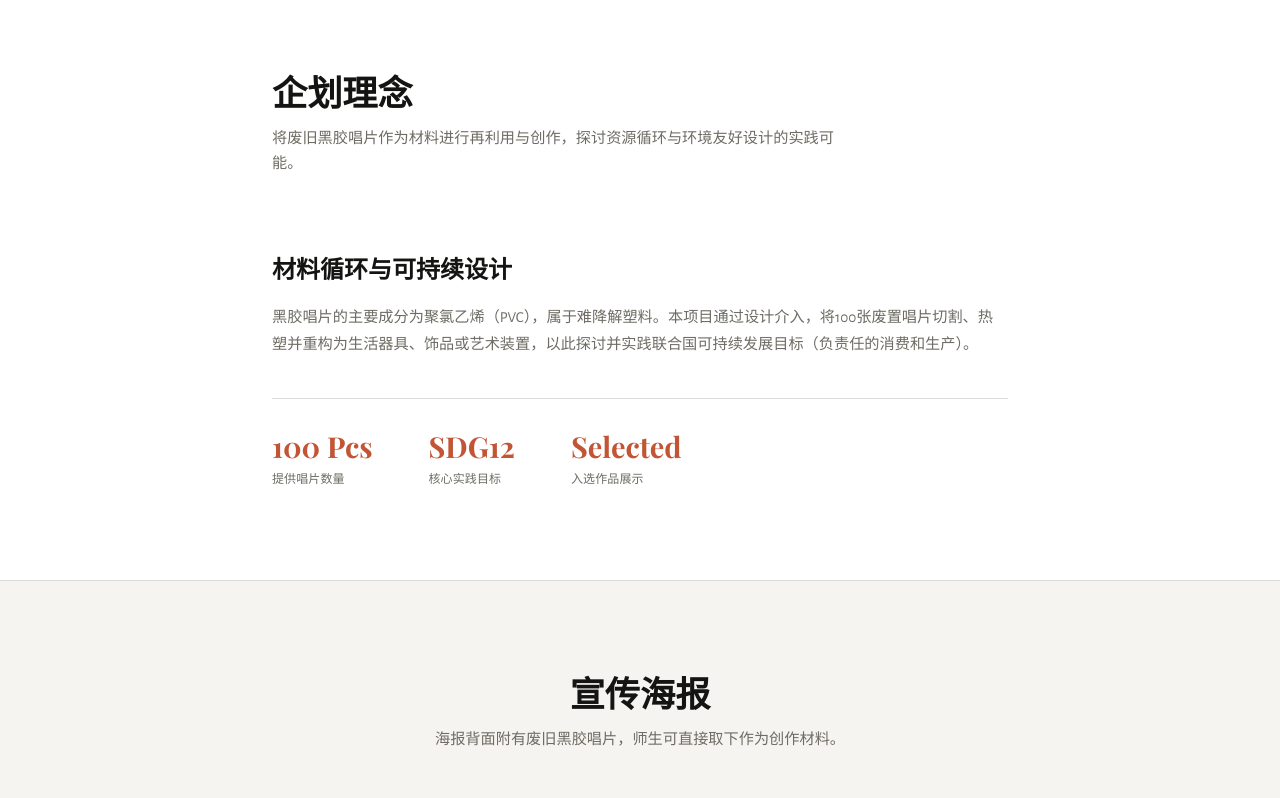
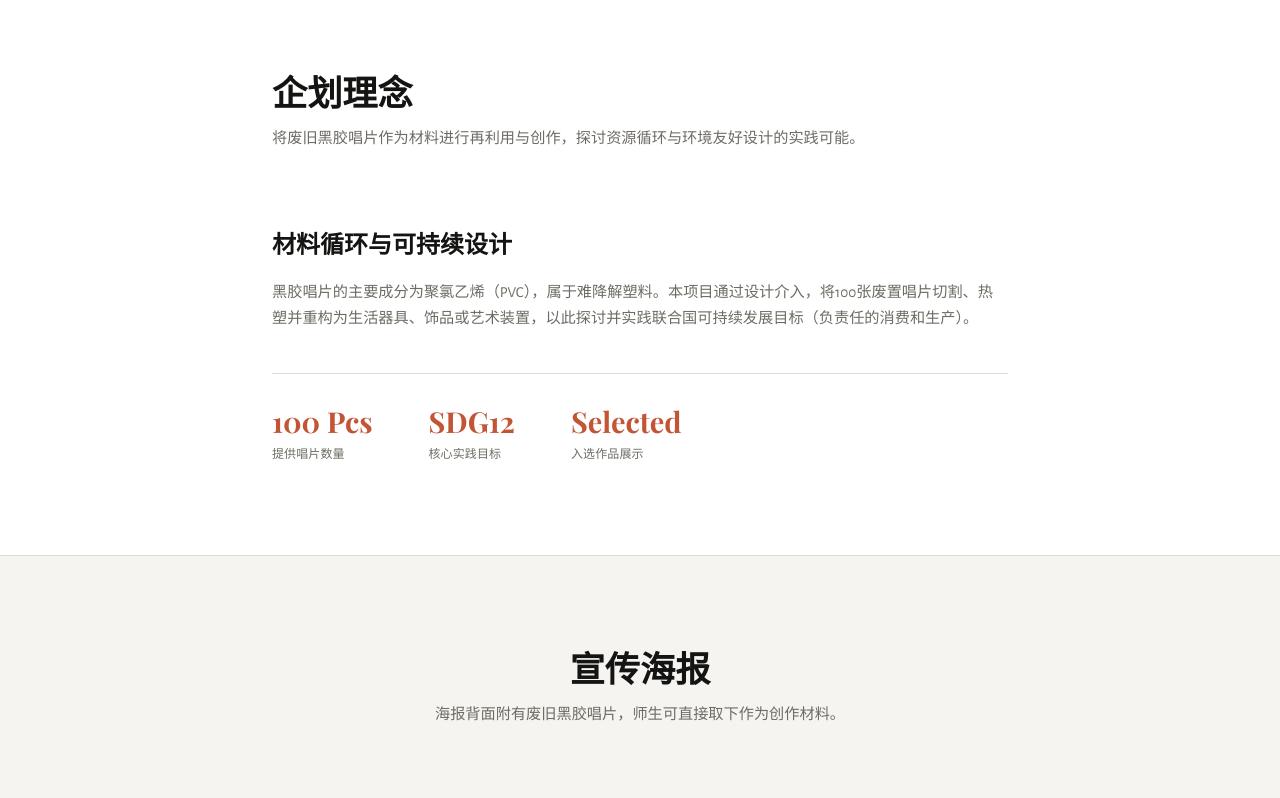
Before and after one commit to Pcerony/rere-cords, a plain HTML site: page index.html in a window 1280 px wide. Shown: the part 820-1618 px from the top of the page. Drawn offline with nearby package versions, Linux system fonts and the light colour scheme; a web font is replaced by a local one.

Commit message:
style: increase max-width of section lead to avoid early line wrapping

```diff
--- a/styles.css
+++ b/styles.css
@@ -386,7 +386,7 @@ section {
 .section-lead {
     color: var(--color-text-muted);
     font-size: 0.95rem;
-    max-width: 580px;
+    max-width: 720px;
     margin: 0 auto;
     line-height: 1.65;
 }
```
